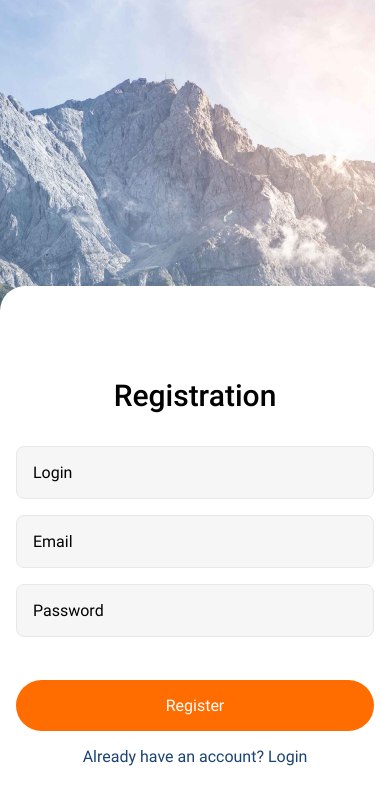
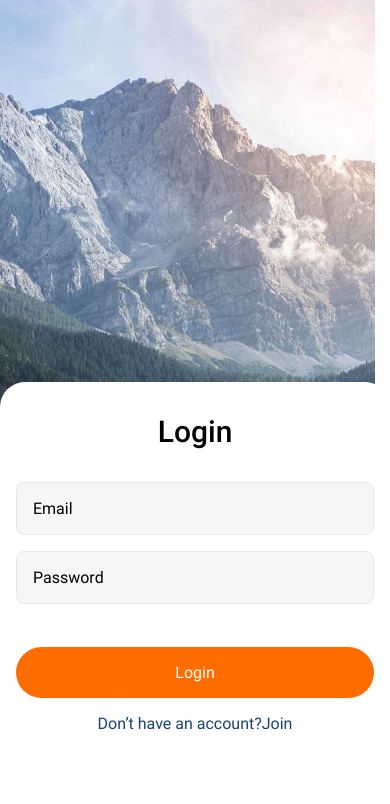
Before and after one commit to VitaKoval/rn-social, a React Native app: screen / in a window 390 px wide. Shown: the top 804 px of the page. Built offline with nearby package versions, Linux system fonts and the light colour scheme.

Commit message:
create auth navigation

```diff
--- a/App.js
+++ b/App.js
@@ -1,13 +1,19 @@
-import { useCallback} from "react";
+import { useCallback } from "react";
+import { NavigationContainer } from "@react-navigation/native";
+import { createStackNavigator } from "@react-navigation/stack";
+import { createBottomTabNavigator } from '@react-navigation/bottom-tabs';
 // screens
-import RegistrationScreen from "./screens/RegistrationScreen";
-import LoginScreen from "./screens/LoginScreen";
+import RegistrationScreen from "./screens/auth/RegistrationScreen";
+import LoginScreen from "./screens/auth/LoginScreen";
 
 // fonts
 import { useFonts } from "expo-font";
 import * as SplashScreen from "expo-splash-screen";
 
 // SplashScreen.preventAutoHideAsync();
+
+const AuthStack = createStackNavigator();
+const MainTab = createBottomTabNavigator();
 
 export default function App() {
   // fonts
@@ -27,9 +33,20 @@ export default function App() {
   }
 
   return (
-    <>
-      <RegistrationScreen />
-      {/* <LoginScreen/> */}
-    </>
+    // обернуть onLayout={onLayoutRootView}
+    <NavigationContainer>
+      <AuthStack.Navigator>
+        <AuthStack.Screen
+          options={{ headerShown: false }}
+          name="Login"
+          component={LoginScreen}
+        />
+        <AuthStack.Screen
+          name="Register"
+          options={{ headerShown: false }}
+          component={RegistrationScreen}
+        />
+      </AuthStack.Navigator>
+    </NavigationContainer>
   );
 }
--- a/package.json
+++ b/package.json
@@ -10,6 +10,7 @@
   },
   "dependencies": {
     "@expo/webpack-config": "^0.17.2",
+    "@react-navigation/bottom-tabs": "^6.5.5",
     "@react-navigation/native": "^6.1.4",
     "@react-navigation/native-stack": "^6.9.10",
     "@react-navigation/stack": "^6.3.13",
--- a/screens/LoginScreen.js
+++ /dev/null
@@ -1,145 +0,0 @@
-import {
-  Dimensions,
-  StyleSheet,
-  View,
-  Text,
-  TextInput,
-  ImageBackground,
-  Platform,
-  KeyboardAvoidingView,
-  Keyboard,
-  TouchableWithoutFeedback,
-} from "react-native";
-import { useState, useEffect } from "react";
-import ButtonActive from "../components/ButtonActive";
-import { glStyle } from "../styles/style";
-
-
-const initialState = {
-  email: "",
-  password: "",
-};
-
-function LoginScreen() {
-  const [isShowKeyboard, setIsShowKeyboard] = useState(false);
-  const [inputData, setInputData] = useState(initialState);
-
-  const [dimensions, setDimensions] = useState(
-    Dimensions.get("window").width - 16 * 2
-  );
-
-  // dimenshions screen
-  useEffect(() => {
-    const onChange = () => {
-      const windowWidth = Dimensions.get("window").width - 16 * 2;
-      setDimensions(windowWidth);
-    };
-    Dimensions.addEventListener("change", onChange);
-    return () => {
-      Dimensions.removeEventListener("change", onChange);
-    };
-  }, []);
-
-  // keyboard
-  const keyboardShow = () => {
-    setIsShowKeyboard(true);
-  };
-
-  const keyboardHide = (data) => {
-    setIsShowKeyboard(false);
-    Keyboard.dismiss();
-  };
-
-  function onSubmitForm() {
-    console.log(inputData);
-    setInputData(initialState);
-  }
-
-  return (
-<>
-<TouchableWithoutFeedback onPress={keyboardHide}>
-        <View style={styles.container}>
-          <ImageBackground
-            source={require("../assets/image/photoBG.png")}
-            style={styles.bgImage}
-          >
-            <KeyboardAvoidingView
-              style={styles.containerForm}
-              behavior={Platform.OS === "ios" ? "padding" : "height"}
-            >
-               <View style={{ ...styles.form, marginBottom: isShowKeyboard ? -170 : 0 }}>
-      <Text style={{...styles.nameForm, ...glStyle.title}}>Login</Text>
-
-      <TextInput
-        style={{...styles.input, ...glStyle.text}}
-        placeholder="Email"
-        onFocus={keyboardShow}
-        value={inputData.email}
-        onChangeText={(value) =>
-          setInputData((pravState) => ({ ...pravState, email: value }))
-        }
-      />
-      <TextInput
-        style={{...styles.input, ...glStyle.text}}
-        placeholder="Password"
-        secureTextEntry={true}
-        onFocus={keyboardShow}
-        value={inputData.password}
-        onChangeText={(value) =>
-          setInputData((pravState) => ({ ...pravState, password: value }))
-        }
-      />
-      <ButtonActive onPressButton={onSubmitForm}>Login</ButtonActive>
-      <Text style={{...styles.textForm, ...glStyle.text}}>Don’t have an account? Join</Text>
-    </View>
-            </KeyboardAvoidingView>
-          </ImageBackground>
-        </View>
-      </TouchableWithoutFeedback>
-</>
-
-
-
-  );
-}
-
-export default LoginScreen;
-
-const styles = StyleSheet.create({
-   container: {
-    flex: 1,
-    backgroundColor: "#fff",
-  },
-  bgImage: {
-    flex: 1,
-  },
-  containerForm: {
-    flex: 1,
-    justifyContent: "flex-end",
-  },
-  form: {
-    alignItems: "center",
-    paddingHorizontal: 16,
-    paddingTop: 32,
-    paddingBottom: 111,
-    backgroundColor: "#FFFFFF",
-    borderTopRightRadius: 25,
-    borderTopLeftRadius: 25,
-  },
-  input: {
-    width: "100%",
-    borderWidth: 1,
-    borderColor: "#E8E8E8",
-    borderRadius: 8,
-    backgroundColor: "#F6F6F6",
-    padding: 16,
-    marginBottom: 16,
-  },
-  nameForm: {
-    marginBottom: 33,
-  },
-  textForm: {
-      marginTop: 16,
-      color: '#1B4371'
-  },
-});
--- a/screens/RegistrationScreen.js
+++ b/screens/auth/LoginScreen.js
@@ -9,20 +9,21 @@ import {
   KeyboardAvoidingView,
   Keyboard,
   TouchableWithoutFeedback,
+  TouchableOpacity,
 } from "react-native";
 import { useState, useEffect } from "react";
-import ButtonActive from "../components/ButtonActive";
-import { glStyle } from "../styles/style";
+import ButtonActive from "../../components/ButtonActive";
+import { glStyle } from "../../styles/style";
 
 const initialState = {
   email: "",
-  login: "",
   password: "",
 };
 
-function RegistrationScreen() {
+function LoginScreen({ navigation }) {
   const [isShowKeyboard, setIsShowKeyboard] = useState(false);
   const [inputData, setInputData] = useState(initialState);
+
   const [dimensions, setDimensions] = useState(
     Dimensions.get("window").width - 16 * 2
   );
@@ -59,7 +60,7 @@ function RegistrationScreen() {
       <TouchableWithoutFeedback onPress={keyboardHide}>
         <View style={styles.container}>
           <ImageBackground
-            source={require("../assets/image/photoBG.png")}
+            source={require("../../assets/image/photoBG.png")}
             style={styles.bgImage}
           >
             <KeyboardAvoidingView
@@ -73,21 +74,9 @@ function RegistrationScreen() {
                 }}
               >
                 <Text style={{ ...styles.nameForm, ...glStyle.title }}>
-                  Registration
+                  Login
                 </Text>
 
-                <TextInput
-                  style={{ ...styles.input, ...glStyle.text }}
-                  placeholder="Login"
-                  onFocus={keyboardShow}
-                  value={inputData.login}
-                  onChangeText={(value) =>
-                    setInputData((pravState) => ({
-                      ...pravState,
-                      login: value,
-                    }))
-                  }
-                />
                 <TextInput
                   style={{ ...styles.input, ...glStyle.text }}
                   placeholder="Email"
@@ -113,12 +102,25 @@ function RegistrationScreen() {
                     }))
                   }
                 />
-                <ButtonActive onPressButton={onSubmitForm}>
-                  Register
-                </ButtonActive>
-                <Text style={{ ...styles.textForm, ...glStyle.text }}>
-                  Already have an account? Login
-                </Text>
+                <ButtonActive onPressButton={onSubmitForm}>Login</ButtonActive>
+                <View
+                  style={{
+                    flexDirection: "row",
+                    justifyContent: "center",
+                    alignItems: "flex-end",
+                  }}
+                >
+                  <Text style={{ ...styles.textForm, ...glStyle.text }}>
+                    Don’t have an account?{""}
+                  </Text>
+                  <TouchableOpacity
+                    onPress={() => navigation.navigate("Register")}
+                  >
+                    <Text style={{ ...glStyle.text, color: "#1B4371" }}>
+                      Join
+                    </Text>
+                  </TouchableOpacity>
+                </View>
               </View>
             </KeyboardAvoidingView>
           </ImageBackground>
@@ -128,8 +130,10 @@ function RegistrationScreen() {
   );
 }
 
+export default LoginScreen;
+
 const styles = StyleSheet.create({
-   container: {
+  container: {
     flex: 1,
     backgroundColor: "#fff",
   },
@@ -143,8 +147,8 @@ const styles = StyleSheet.create({
   form: {
     alignItems: "center",
     paddingHorizontal: 16,
-    paddingTop: 92,
-    paddingBottom: 78,
+    paddingTop: 32,
+    paddingBottom: 111,
     backgroundColor: "#FFFFFF",
     borderTopRightRadius: 25,
     borderTopLeftRadius: 25,
@@ -166,5 +170,3 @@ const styles = StyleSheet.create({
     color: "#1B4371",
   },
 });
-
-export default RegistrationScreen;
--- /dev/null
+++ b/screens/auth/RegistrationScreen.js
@@ -0,0 +1,186 @@
+import {
+  Dimensions,
+  StyleSheet,
+  View,
+  Text,
+  TextInput,
+  ImageBackground,
+  Platform,
+  KeyboardAvoidingView,
+  Keyboard,
+  TouchableWithoutFeedback,
+  TouchableOpacity,
+} from "react-native";
+import { useState, useEffect } from "react";
+import ButtonActive from "../../components/ButtonActive";
+import { glStyle } from "../../styles/style";
+
+const initialState = {
+  email: "",
+  login: "",
+  password: "",
+};
+
+function RegistrationScreen({ navigation }) {
+  const [isShowKeyboard, setIsShowKeyboard] = useState(false);
+  const [inputData, setInputData] = useState(initialState);
+  const [dimensions, setDimensions] = useState(
+    Dimensions.get("window").width - 16 * 2
+  );
+
+  // dimenshions screen
+  useEffect(() => {
+    const onChange = () => {
+      const windowWidth = Dimensions.get("window").width - 16 * 2;
+      setDimensions(windowWidth);
+    };
+    Dimensions.addEventListener("change", onChange);
+    return () => {
+      Dimensions.removeEventListener("change", onChange);
+    };
+  }, []);
+
+  // keyboard
+  const keyboardShow = () => {
+    setIsShowKeyboard(true);
+  };
+
+  const keyboardHide = (data) => {
+    setIsShowKeyboard(false);
+    Keyboard.dismiss();
+  };
+
+  function onSubmitForm() {
+    console.log(inputData);
+    setInputData(initialState);
+  }
+
+  return (
+    <>
+      <TouchableWithoutFeedback onPress={keyboardHide}>
+        <View style={styles.container}>
+          <ImageBackground
+            source={require("../../assets/image/photoBG.png")}
+            style={styles.bgImage}
+          >
+            <KeyboardAvoidingView
+              style={styles.containerForm}
+              behavior={Platform.OS === "ios" ? "padding" : "height"}
+            >
+              <View
+                style={{
+                  ...styles.form,
+                  marginBottom: isShowKeyboard ? -170 : 0,
+                }}
+              >
+                <Text style={{ ...styles.nameForm, ...glStyle.title }}>
+                  Registration
+                </Text>
+
+                <TextInput
+                  style={{ ...styles.input, ...glStyle.text }}
+                  placeholder="Login"
+                  onFocus={keyboardShow}
+                  value={inputData.login}
+                  onChangeText={(value) =>
+                    setInputData((pravState) => ({
+                      ...pravState,
+                      login: value,
+                    }))
+                  }
+                />
+                <TextInput
+                  style={{ ...styles.input, ...glStyle.text }}
+                  placeholder="Email"
+                  onFocus={keyboardShow}
+                  value={inputData.email}
+                  onChangeText={(value) =>
+                    setInputData((pravState) => ({
+                      ...pravState,
+                      email: value,
+                    }))
+                  }
+                />
+                <TextInput
+                  style={{ ...styles.input, ...glStyle.text }}
+                  placeholder="Password"
+                  secureTextEntry={true}
+                  onFocus={keyboardShow}
+                  value={inputData.password}
+                  onChangeText={(value) =>
+                    setInputData((pravState) => ({
+                      ...pravState,
+                      password: value,
+                    }))
+                  }
+                />
+                <ButtonActive onPressButton={onSubmitForm}>
+                  Register
+                </ButtonActive>
+                <View
+                  style={{
+                    flexDirection: "row",
+                    justifyContent: "center",
+                    alignItems: "flex-end",
+                  }}
+                >
+                  <Text style={{ ...styles.textForm, ...glStyle.text }}>
+                    Already have an account?{""}
+                  </Text>
+                  <TouchableOpacity
+                    onPress={() => navigation.navigate("Login")}
+                  >
+                    <Text style={{ ...glStyle.text, color: "#1B4371" }}>
+                      Login
+                    </Text>
+                  </TouchableOpacity>
+                </View>
+              </View>
+            </KeyboardAvoidingView>
+          </ImageBackground>
+        </View>
+      </TouchableWithoutFeedback>
+    </>
+  );
+}
+
+const styles = StyleSheet.create({
+  container: {
+    flex: 1,
+    backgroundColor: "#fff",
+  },
+  bgImage: {
+    flex: 1,
+  },
+  containerForm: {
+    flex: 1,
+    justifyContent: "flex-end",
+  },
+  form: {
+    alignItems: "center",
+    paddingHorizontal: 16,
+    paddingTop: 92,
+    paddingBottom: 78,
+    backgroundColor: "#FFFFFF",
+    borderTopRightRadius: 25,
+    borderTopLeftRadius: 25,
+  },
+  input: {
+    width: "100%",
+    borderWidth: 1,
+    borderColor: "#E8E8E8",
+    borderRadius: 8,
+    backgroundColor: "#F6F6F6",
+    padding: 16,
+    marginBottom: 16,
+  },
+  nameForm: {
+    marginBottom: 33,
+  },
+  textForm: {
+    marginTop: 16,
+    color: "#1B4371",
+  },
+});
+
+export default RegistrationScreen;
```
Also changed, not shown: screens/main/CommentsScreen.js (added), screens/main/CreatePostsScreen.js (added), screens/main/Home.js (added), screens/main/MapScreen.js (added), screens/main/PostsScreen.js (added), screens/main/ProfileScreen.js (added), 1 other file (tests, documents, lock files or other folders).
